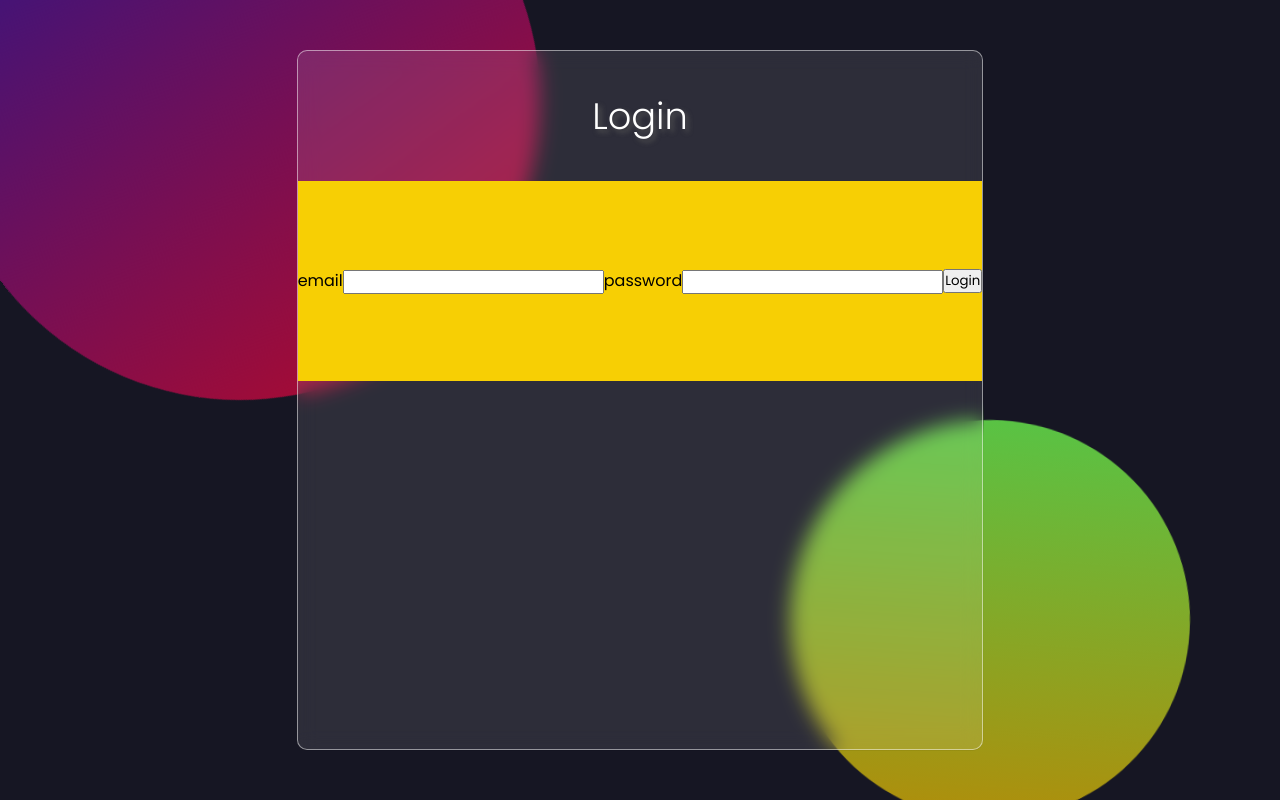
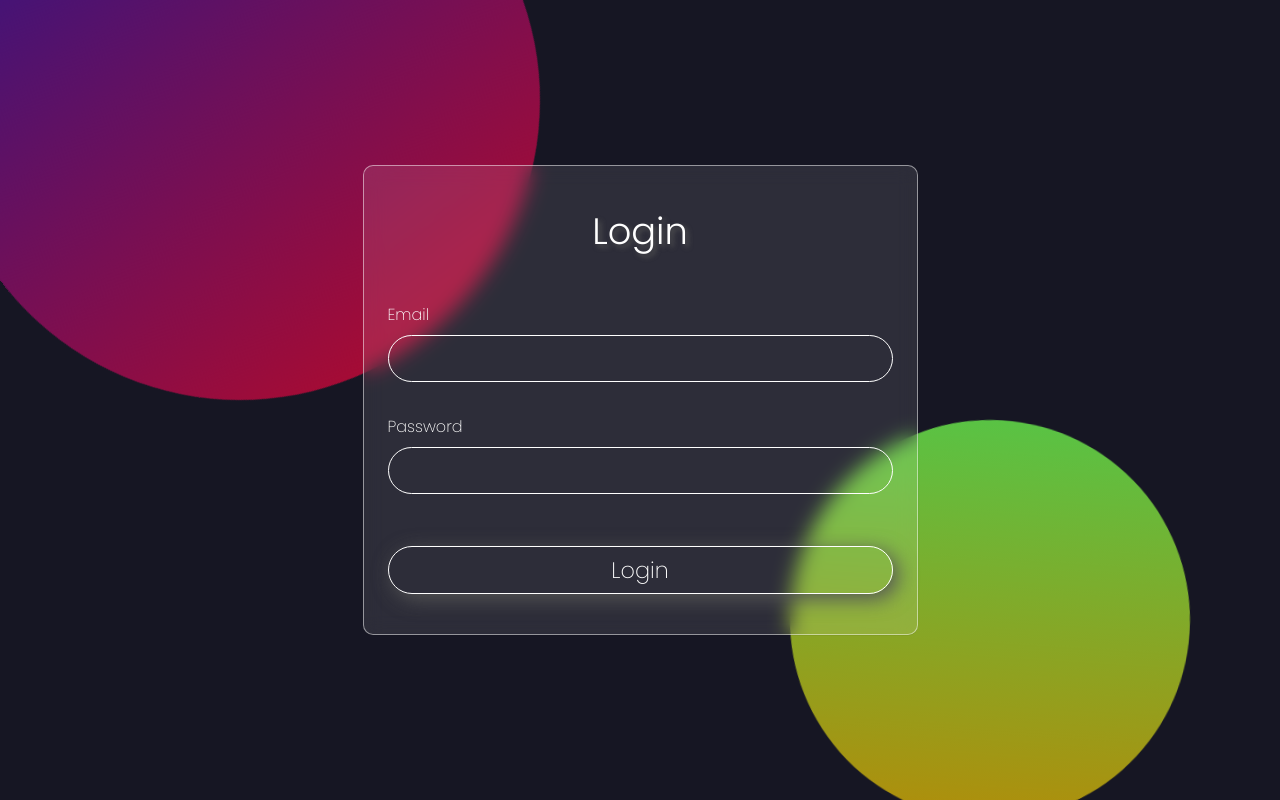
Before and after one commit to takaf51/React_Typescript_Firebase_ToDo_SampleApp, a React (Vite) app: page / in a window 1280 px wide. Built offline with nearby package versions, Linux system fonts and the light colour scheme.

Commit message:
Design finished

```diff
--- a/src/App.css
+++ b/src/App.css
@@ -186,16 +186,62 @@ li {
   margin-left: 1em;
 }
 
-.box .login {
-  margin: auto;
-  vertical-align: middle;
+.login .box {
+  position: relative;
+  min-height: 470px;
+  height: 470px;
 }
 
-.box .login form {
-  height: 200px;
+.login form {
+  height: 65%;
   display: flex;
   justify-content: center;
   align-items: center;
-  flex-wrap: wrap;
-  background: #f7cf04;
+  flex-direction: column;
+  gap: 2em;
+  padding: 0 1.5em;
+  font-size: 1em;
+  color: white;
+  font-weight: 200;
 }
+
+.login form div {
+  width: 100%;
+  display: flex;
+  flex-direction: column;
+  align-items: flex-start;
+  gap: 0.5em;
+}
+
+.login form input {
+  font-size: 1.5em;
+  width: 100%;
+  border-radius: 30px;
+  background: transparent;
+  border: 1px solid #fff;
+  box-shadow: none;
+  color: #fff;
+  outline: none;
+  padding:5px 20px;
+  letter-spacing: 1px;
+}
+
+.login form button {
+  font-size: 1.5em;
+  width: 100%;
+  border: 1px solid #fff;
+  background: transparent;
+  color: #fff;
+  padding: 6px 16px;
+  font-size: 1.4em;
+  font-weight: 200;
+  border-radius: 30px;
+  box-shadow: 5px 5px 20px #555;
+  margin-top: 20px;
+}
+
+.login form button:hover {
+  background: #fff;
+  color: #111;
+  cursor: pointer;
+}
--- a/src/Login.tsx
+++ b/src/Login.tsx
@@ -1,23 +1,25 @@
 import "./App.css";
+import React from 'react'
 
 function Login() {
+  function loginHandler(e:React.FormEvent<HTMLFormElement>) {
+    e.preventDefault();
+  }
   return (
-    <section>
+    <section className="login">
       <div className="box">
         <h3>Login</h3>
-        <div className="login">
-          <form>
-            <label>
-              email
-              <input type="email"></input>
-            </label>
-            <label>
-              password
-              <input type="password"></input>
-            </label>
-            <button>Login</button>
-          </form>
-        </div>
+        <form onSubmit={loginHandler}>
+          <div className="input">
+            <label> Email</label>
+            <input type="email"></input>
+          </div>
+          <div className="input">
+            <label> Password</label>
+            <input type="password"></input>
+          </div>
+          <button>Login</button>
+        </form>
       </div>
     </section>
   );
--- a/src/component/TaskItem.tsx
+++ b/src/component/TaskItem.tsx
@@ -3,7 +3,6 @@ import { db } from "../firebase";
 import { deleteDoc, doc } from "firebase/firestore";
 import { FontAwesomeIcon } from "@fortawesome/react-fontawesome";
 import { faTrashCan, faPen } from "@fortawesome/free-solid-svg-icons";
-import { ReactNativeAsyncStorage } from "firebase/auth";
 import EditTask from "./EditTask";
 
 interface Task {
```
